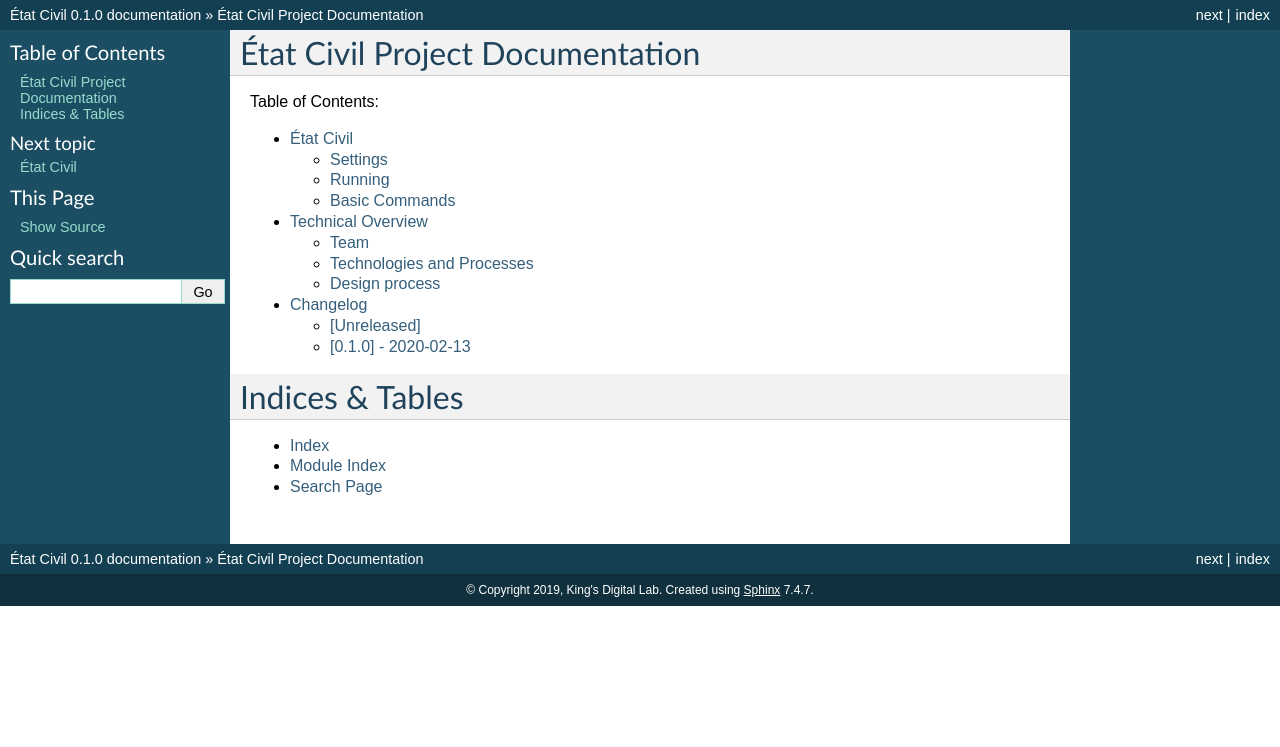
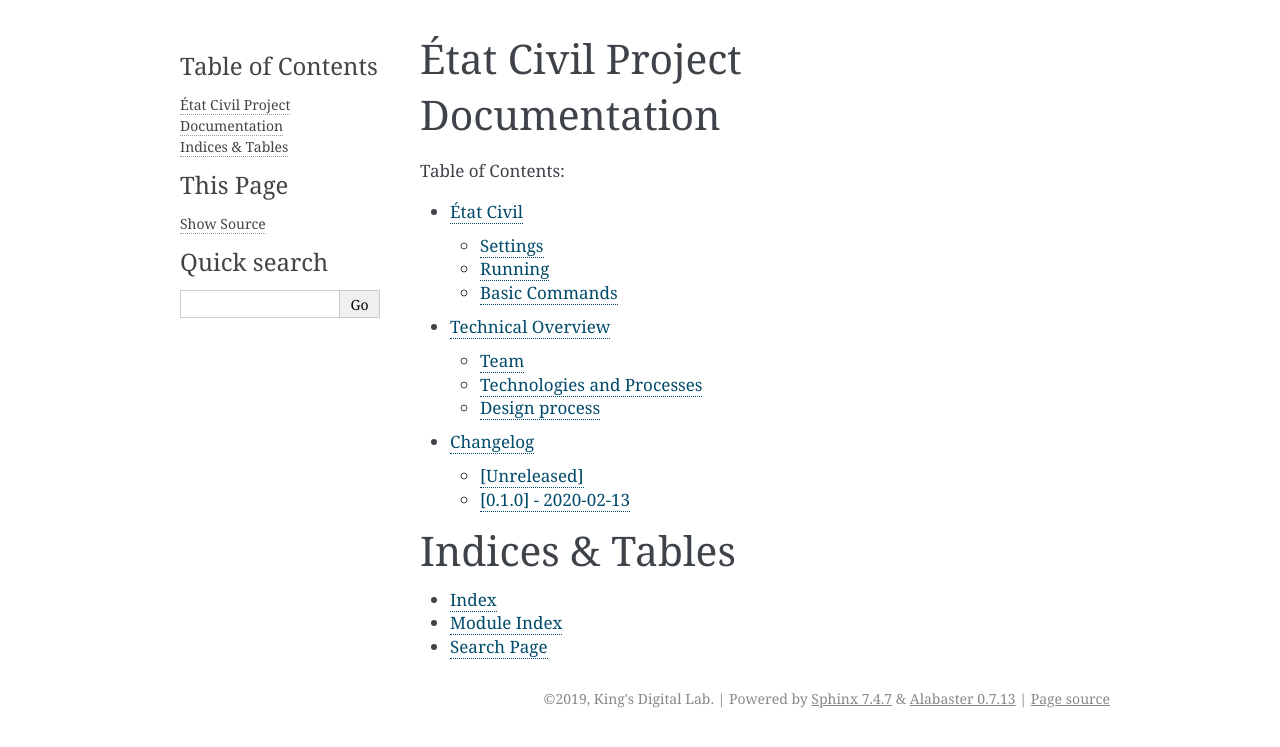
Before and after one commit to kingsdigitallab/etat-civil-django, a Sphinx documentation site: the page built from docs/index.rst, in a window 1280 px wide. Shown: the top 747 px of the page. Built offline with Sphinx 7.4.7, drawn with Linux system fonts in a browser that asks for light colours.

Commit message:
📖 Doc: Change theme to alabaster.

```diff
--- a/docs/conf.py
+++ b/docs/conf.py
@@ -90,7 +90,7 @@ pygments_style = "sphinx"
 
 # The theme to use for HTML and HTML Help pages.  See the documentation for
 # a list of builtin themes.
-html_theme = "default"
+html_theme = "alabaster"
 
 # Theme options are theme-specific and customize the look and feel of a theme
 # further.  For a list of options available for each theme, see the
```
